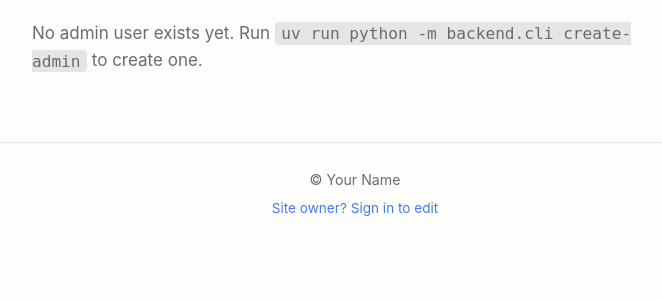
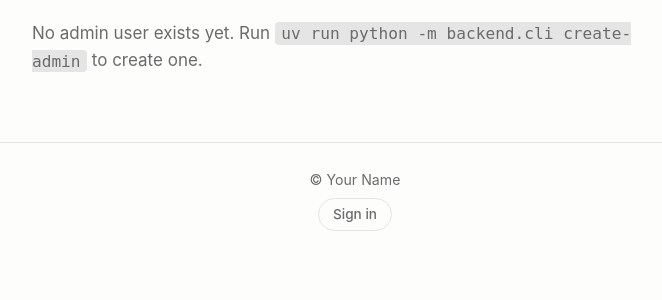
Before and after one commit to opagani/personal-site, a FastAPI app: page /admin/login in a window 1280 px wide. Shown: the part 171-471 px from the top of the page, without its empty margins (285-947 px from the left). Run offline with FastAPI, Linux system fonts and the light colour scheme.

Commit message:
feat(frontend): turn footer admin link into a pill-shaped button
- "Site owner? Sign in to edit" → "Sign in" pill button (signed out)
- "Edit this site" → "Edit site" pill button (signed in)
- New .footer-btn / .footer-btn--ghost CSS classes (rounded, subtle border,
  hover lifts to fg color)

Co-Authored-By: Claude Opus 4.7 (1M context) <noreply@anthropic.com>

```diff
--- a/frontend/static/styles.css
+++ b/frontend/static/styles.css
@@ -206,7 +206,28 @@ a:hover { text-decoration: underline; }
   gap: 0.35rem;
   align-items: center;
 }
-.site-footer__owner { font-size: 0.8rem; opacity: 0.85; }
+.site-footer__owner { font-size: 0.8rem; }
+
+.footer-btn {
+  display: inline-block;
+  padding: 0.3rem 0.8rem;
+  border: 1px solid var(--border);
+  border-radius: 999px;
+  background: var(--card-bg);
+  color: var(--muted);
+  font-size: 0.8rem;
+  font-weight: 500;
+  text-decoration: none;
+  transition: border-color 0.15s, color 0.15s, background 0.15s;
+}
+.footer-btn:hover {
+  color: var(--fg);
+  border-color: var(--fg);
+  text-decoration: none;
+}
+.footer-btn--ghost {
+  background: transparent;
+}
 
 /* --- Admin --- */
 
--- a/frontend/templates/base.html
+++ b/frontend/templates/base.html
@@ -72,13 +72,13 @@
 
   <footer class="site-footer">
     <small>&copy; {{ site.name }}</small>
-    <small class="site-footer__owner">
+    <div class="site-footer__owner">
       {% if request.session.get('user_id') %}
-        <a href="/admin">Edit this site</a>
+        <a class="footer-btn" href="/admin">Edit site</a>
       {% else %}
-        <a href="/admin/login">Site owner? Sign in to edit</a>
+        <a class="footer-btn footer-btn--ghost" href="/admin/login" title="Site owner sign-in">Sign in</a>
       {% endif %}
-    </small>
+    </div>
   </footer>
 </body>
 </html>
```
